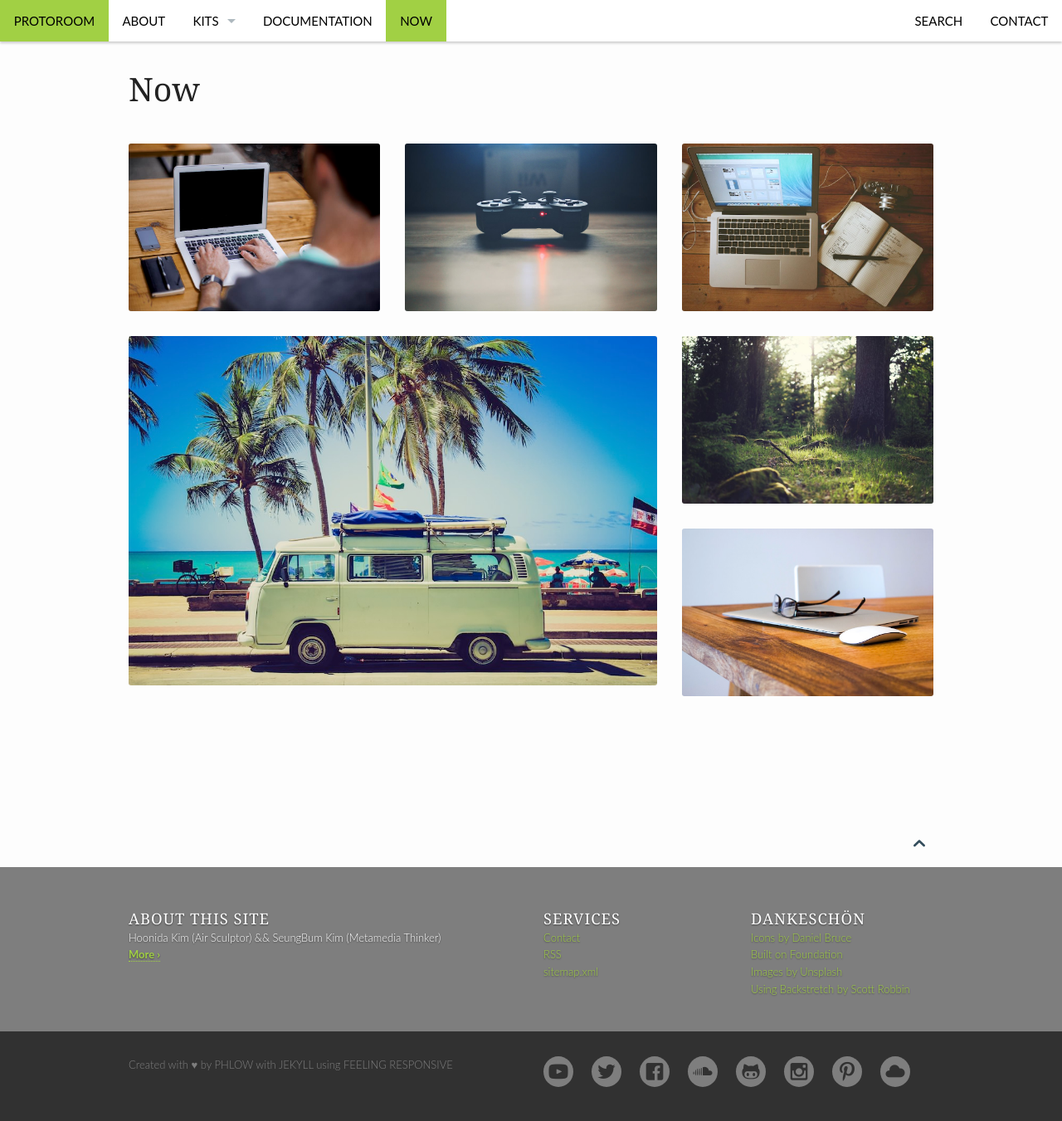
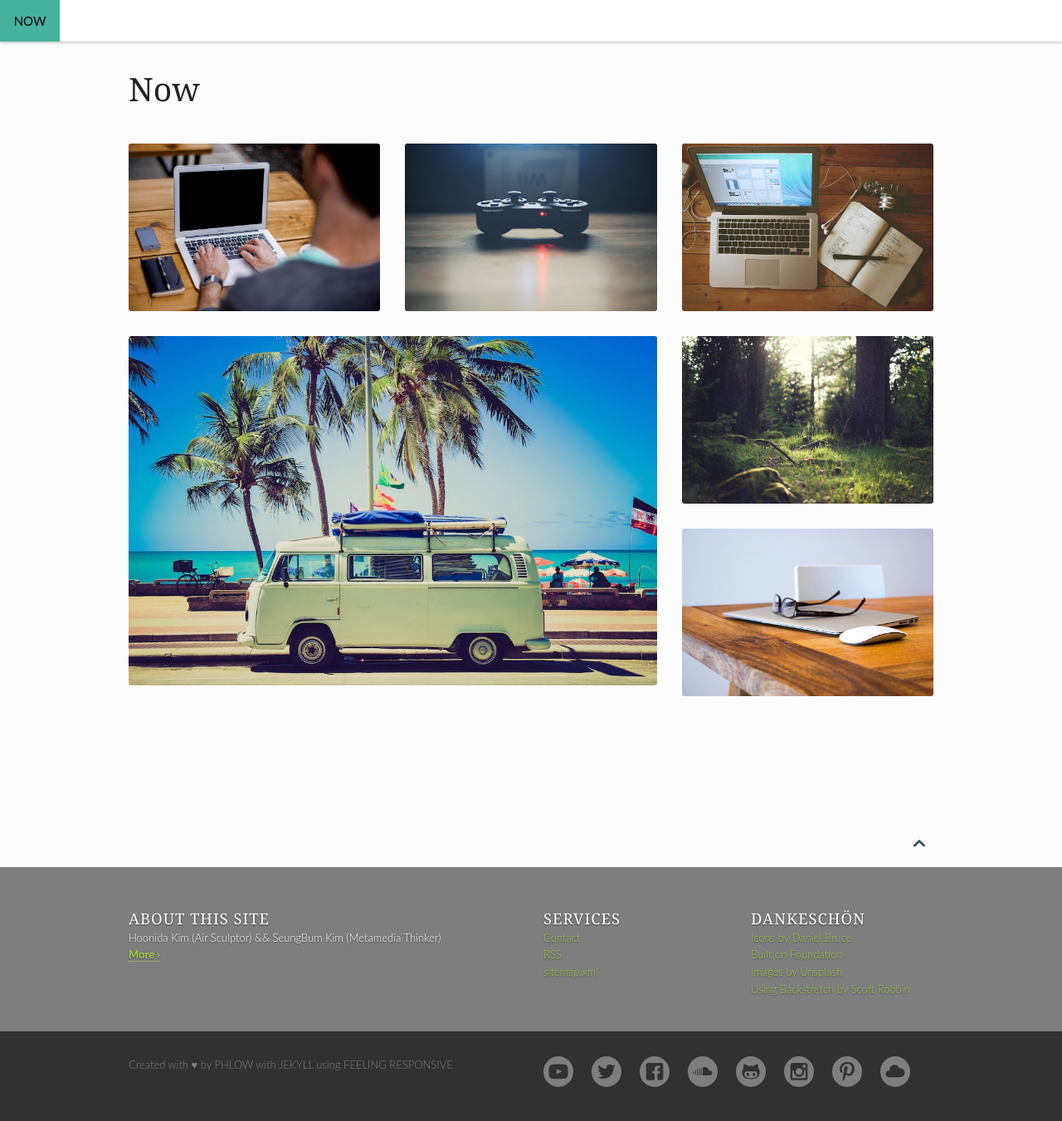
Before and after one commit to PROTOROOM/PROTOROOM, a Jekyll site: the page built from pages/now.md, in a window 1280 px wide. Shown: the whole page at 83% size. Built offline with Jekyll 4.4.1, drawn with Linux system fonts in a browser that asks for light colours.

Commit message:
change navi

```diff
--- a/_data/navigation.yml
+++ b/_data/navigation.yml
@@ -1,48 +1,3 @@
-- title: "PROTOROOM"
-  url: "/"
-  side: left
-
-- title: "About"
-  url: "/about/"
-  side: left
-
-- title: "KITs"
-  url: "/design/"
-  side: left
-  dropdown:
-  - title: "Grid & Colors"
-    url: "/design/grid/"
-  - title: "Typography"
-    url: "/design/typography/"
-  - title: "Page/Post"
-    url: "/design/page/"
-  - title: "Post-Left-Sidebar"
-    url: "/design/post-left-sidebar/"
-  - title: "Post-Right-Sidebar"
-    url: "/design/post-right-sidebar/"
-  - title: "Page Full-Width"
-    url: "/design/page-fullwidth/"
-  - title: "Blog-Page"
-    url: "/blog/"
-  - title: "Video"
-    url: "/design/video/"
-  - title: "Gallery"
-    url: "/design/gallery/"
-  - title: "Portfolio"
-    url: "/design/portfolio/"
-
-- title: Documentation
-  url: "/documentation/"
-  side: left
-
 - title: "NOW"
   url: "/now/"
   side: left
-
-- title: "Search"
-  url: "/search/"
-  side: right
-
-- title: "Contact"
-  url: "/contact/"
-  side: right
```
